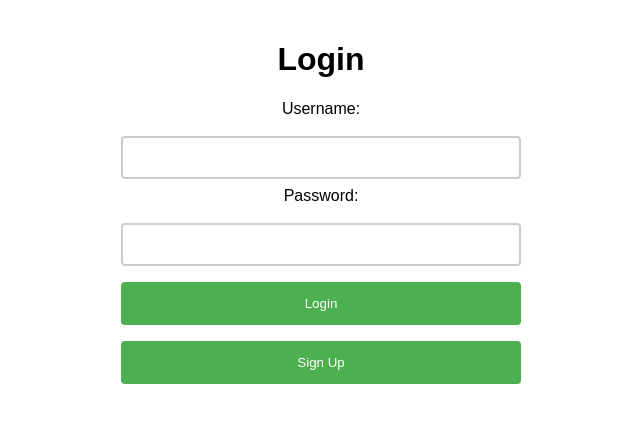
After one commit to ksehat/signature_verification, a Flask app: template templates/login.html in a window 1280 px wide. The commit adds this page. Shown: the top 423 px of the page, without its empty margins (319-959 px from the left). Run offline with Flask 3, Linux system fonts and the light colour scheme; the template is opened without the code that fills it, so the values that code supplies are empty.

Commit message:
the webpage completed

```diff
--- a/app.py
+++ b/app.py
@@ -1,51 +1,71 @@
-import os
-from flask import Flask, render_template, request, redirect, url_for
-import cv2
-from PIL import Image
-import numpy as np
-from io import BytesIO
-import base64
-import tensorflow as tf
-# from signature_verification import SignatureVerificationModel
+from flask import Flask, render_template, request, redirect
+app = Flask(__name__)
 
-app = Flask(__name__)
-app.config['UPLOAD_FOLDER'] = 'uploads/'
+@app.route('/')
+def login():
+    return render_template('login.html')
 
-# Load the trained model
-# model = SignatureVerificationModel()
-# model.load_weights("path/to/your/trained/model")
+@app.route('/login', methods=['POST'])
+def login_post():
+    username = request.form['username']
+    password = request.form['password']
+    # check if username already exists in database
+    if username_exists(username):
+        # display error message
+        error = "Username already exists"
+        return render_template('login.html', error=error)
+    else:
+        # check if password is correct
+        # if correct, redirect to home page
+        # if not correct, show error message
+        return f"Username: {username}, Password: {password}"
 
-@app.route("/")
-def index():
-    return render_template('index.html')
+def username_exists(username):
+    # check if username exists in database
+    # return True if it does, False otherwise
+    pass
 
 
-@app.route('/submit', methods=['POST'])
-def submit():
-    if request.method == "POST":
-        first_name = request.form["first_name"]
-        last_name = request.form["last_name"]
-        national_id = request.form["national_id"]
-        signature_data = request.form["signature"]
-        mouse_data = request.form["mouse_data"]
+# @app.route('/signup', methods=['get'])
+# def login():
+#     return render_template('signup.html')
 
-    #
-        # Decode the signature image from base64
-        signature_image = base64.b64decode(signature_data.split(",")[-1])
-        signature_image = Image.open(BytesIO(signature_image))
-    #
-        # Save the signature image
-        signature_path = os.path.join(app.config["UPLOAD_FOLDER"], f"{first_name}_{last_name}_{national_id}.png")
-        signature_image.save(signature_path)
-    #
-    #     # Check the authenticity of the signature
-    #     result = model.verify_signature(name, family_name, signature_path)
-    #
-    #     if result["is_authenticated"]:
-    #         return "Authenticated"
-    #     else:
-    #         return "Not authenticated"
-    # return render_template("index.html")
+@app.route('/signup', methods=['GET', 'POST'])
+def signup():
+    if request.method == 'POST':
+        first_name = request.form['first_name']
+        last_name = request.form['last_name']
+        username = request.form['username']
+        password = request.form['password']
 
-if __name__ == "__main__":
-    app.run(host='http://127.0.0.1',port=8080)
+        # Check if username already exists in database
+        # This is just an example, you will need to implement the check based on your database setup
+        if username_exists_in_database(username):
+            return 'Username already exists'
+        else:
+            # Add user to database
+            # This is just an example, you will need to implement adding the user based on your database setup
+            add_user_to_database(first_name, last_name, username, password)
+            return redirect(url_for('login'))
+    else:
+        return render_template('signup.html')
+
+
+def username_exists_in_database(username):
+    # Check if username already exists in database
+    # This is just an example, you will need to implement the check based on your database setup
+    pass
+
+
+def add_user_to_database(first_name, last_name, username, password):
+    # Add user to database
+    # This is just an example, you will need to implement adding the user based on your database setup
+    pass
+
+
+def url_for(string):
+    if string=='login':
+        return '/'
+
+if __name__ == '__main__':
+    app.run()
--- /dev/null
+++ b/templates/login.html
@@ -0,0 +1,74 @@
+<!DOCTYPE html>
+<html>
+    <head>
+        <title>Login</title>
+        <style>
+            body {
+                font-family: Arial, sans-serif;
+                margin: 0;
+                padding: 0;
+            }
+            .container {
+                max-width: 400px;
+                margin: 0 auto;
+                padding: 20px;
+            }
+            h1 {
+                text-align: center;
+            }
+            form {
+                display: flex;
+                flex-direction: column;
+                align-items: center;
+            }
+            label {
+                display: block;
+                margin-bottom: 10px;
+            }
+            input[type="text"], input[type="password"] {
+                width: 100%;
+                padding: 12px 20px;
+                margin: 8px 0;
+                box-sizing: border-box;
+                border: 2px solid #ccc;
+                border-radius: 4px;
+            }
+            input[type="submit"] {
+                width: 100%;
+                background-color: #4CAF50;
+                color: white;
+                padding: 14px 20px;
+                margin: 8px 0;
+                border: none;
+                border-radius: 4px;
+                cursor: pointer;
+            }
+            input[type="submit"]:hover {
+                background-color: #45a049;
+            }
+            .error {
+                color: red;
+            }
+        </style>
+    </head>
+    <body>
+        <div class="container">
+            <h1>Login</h1>
+            <!-- display error message if username already exists -->
+            {% if error %}
+                <p class="error">{{ error }}</p>
+            {% endif %}
+            <form action="/login" method="post">
+                <label for="username">Username:</label>
+                <input type="text" id="username" name="username">
+                <label for="password">Password:</label>
+                <input type="password" id="password" name="password">
+                <input type="submit" value="Login">
+            </form>
+            <!-- add sign-up button -->
+            <form action="/signup" method="get">
+                <input type="submit" value="Sign Up">
+            </form>
+        </div>
+    </body>
+</html>
```
Also changed, not shown: templates/index.html (+13 -5 lines), templates/signup.html (added, +98 -0 lines), uploads/kanan_sehat_1450124852.png (added).
